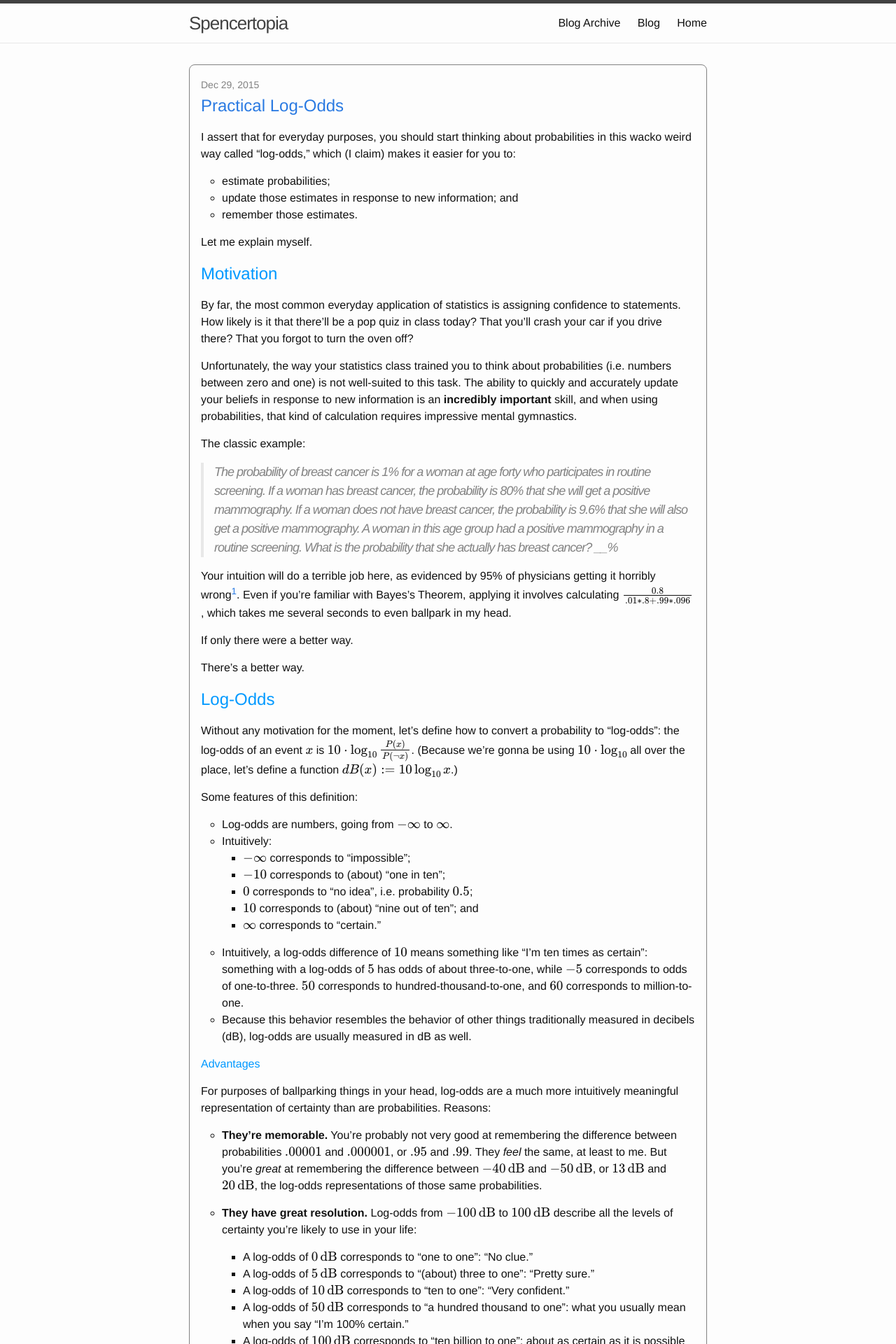
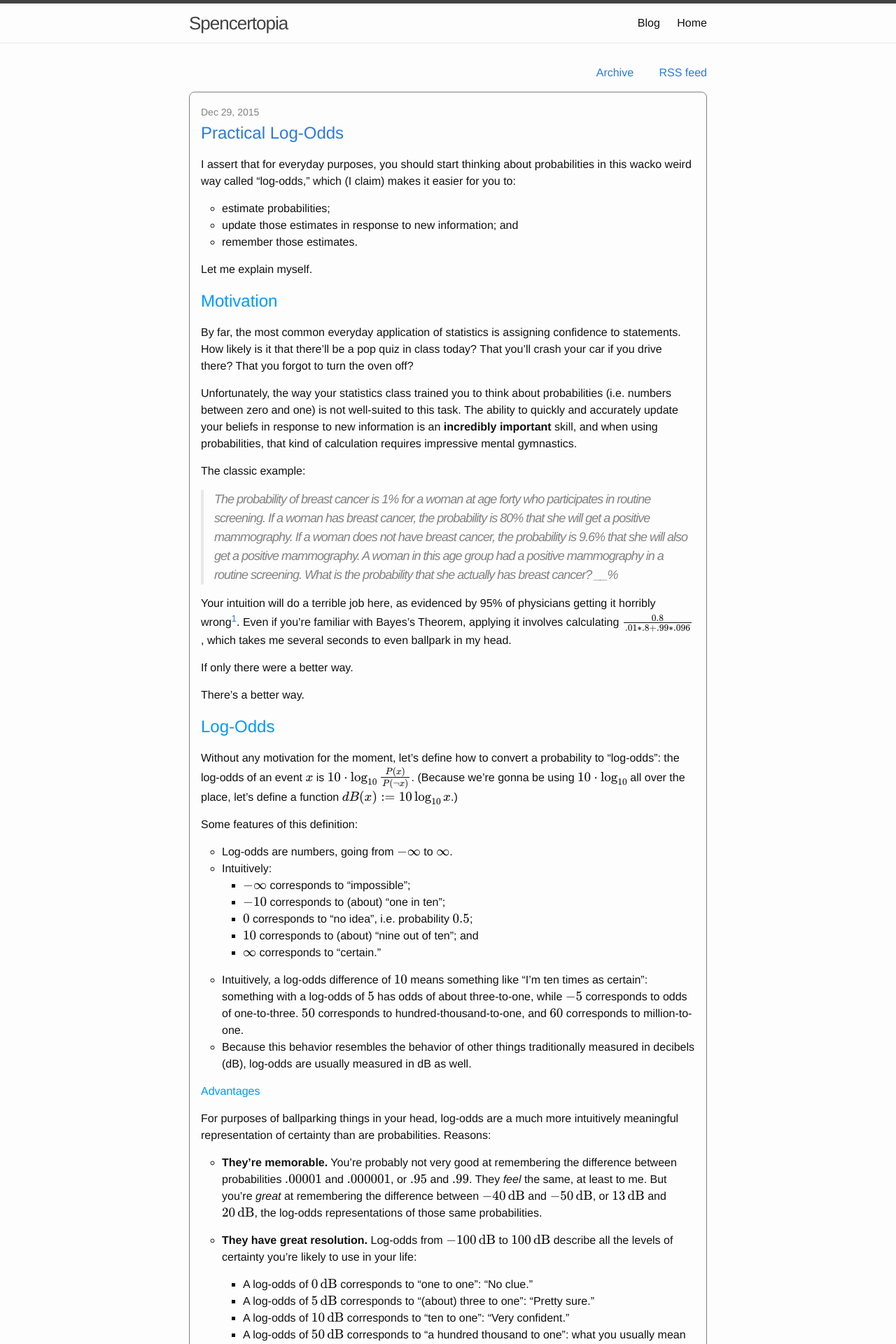
Before and after one commit to speezepearson/speezepearson.github.io, a Jekyll site: the page built from blog/index.html, in a window 1280 px wide. Shown: the top 1920 px of the page at 70% size. Built offline with Jekyll 4.4.1, drawn with Linux system fonts in a browser that asks for light colours; formulas are drawn with MathJax 3.

Commit message:
put links to archive, RSS in header of blog page

```diff
--- /dev/null
+++ b/_sass/_blog-header.sass
@@ -0,0 +1,9 @@
+.blog-header
+  @extend %clearfix
+
+  .blog-header__list
+    float: right
+    li
+      list-style-type: none
+      display: inline
+      margin-left: 2em
--- a/blog/archive.html
+++ b/blog/archive.html
@@ -1,6 +1,5 @@
 ---
 layout: default
-title: Blog Archive
 ---
 
 <div class="home">
--- a/blog/index.html
+++ b/blog/index.html
@@ -4,6 +4,13 @@ title: Blog
 ---
 
 <div class="home">
+
+  <div class="blog-header">
+    <ul class="blog-header__list">
+      <li><a href="archive.html">Archive</a></li>
+      <li><a href="{{ "/feed.xml" | prepend: site.baseurl }}">RSS feed</a></li>
+    </ul>
+  </div>
 
   <ul class="post-list">
     {% for post in site.posts %}
@@ -20,6 +27,4 @@ title: Blog
     {% endfor %}
   </ul>
 
-  <p class="rss-subscribe">subscribe <a href="{{ "/feed.xml" | prepend: site.baseurl }}">via RSS</a></p>
-
 </div>
--- a/css/main.scss
+++ b/css/main.scss
@@ -51,6 +51,7 @@ $on-laptop:        800px;
         "layout",
         "syntax-highlighting",
         "post-list",
+        "blog-header",
         "archive-table",
         "profile-picture"
 ;
```
